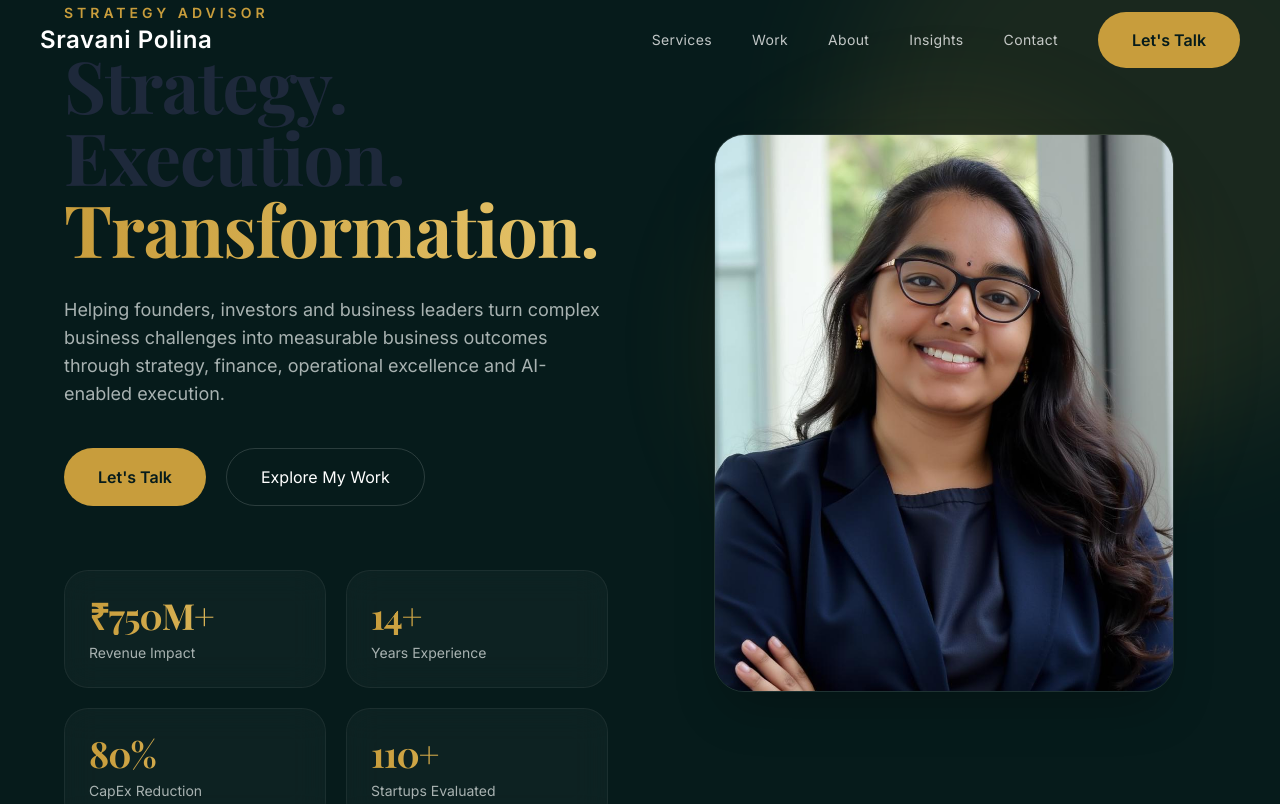
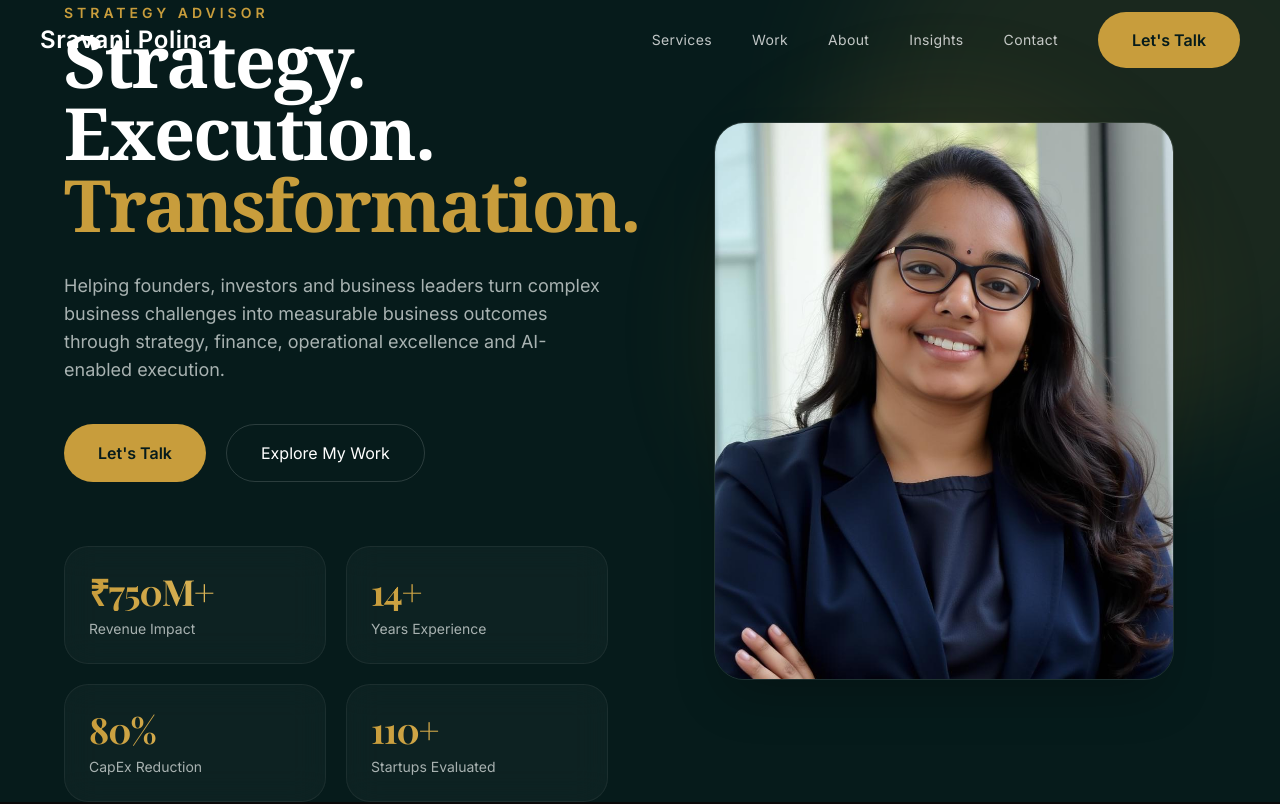
Before and after one commit to SravaniPolina/sravani-portfolio-frontend, a React (Create React App) app: page / in a window 1280 px wide. Shown: the top 804 px of the page. Built offline with nearby package versions, Linux system fonts and the light colour scheme.

Commit message:
Update Hero.jsx

```diff
--- a/src/components/Hero.jsx
+++ b/src/components/Hero.jsx
@@ -17,18 +17,13 @@ export default function Hero() {
             Strategy Advisor
           </span>
 
-          <h1 className="mt-6 text-5xl lg:text-7xl leading-tight">
-
+          <h1 className="text-5xl lg:text-7xl font-serif leading-[1.05] tracking-tight text-white">
             Strategy.
-
             <br />
-
             Execution.
-
             <br />
-
-            <span className="gold-text">
-              Transformation.
+            <span className="text-[var(--gold)]">
+            Transformation.
             </span>
 
           </h1>
```
